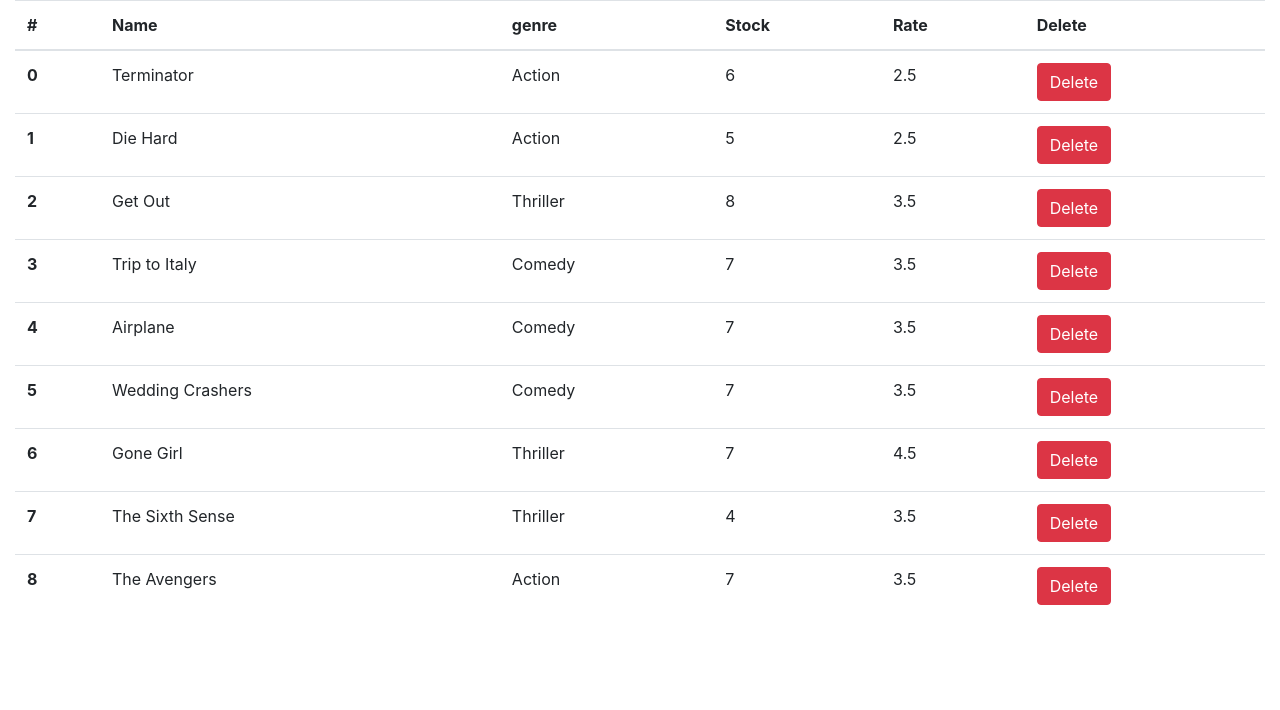
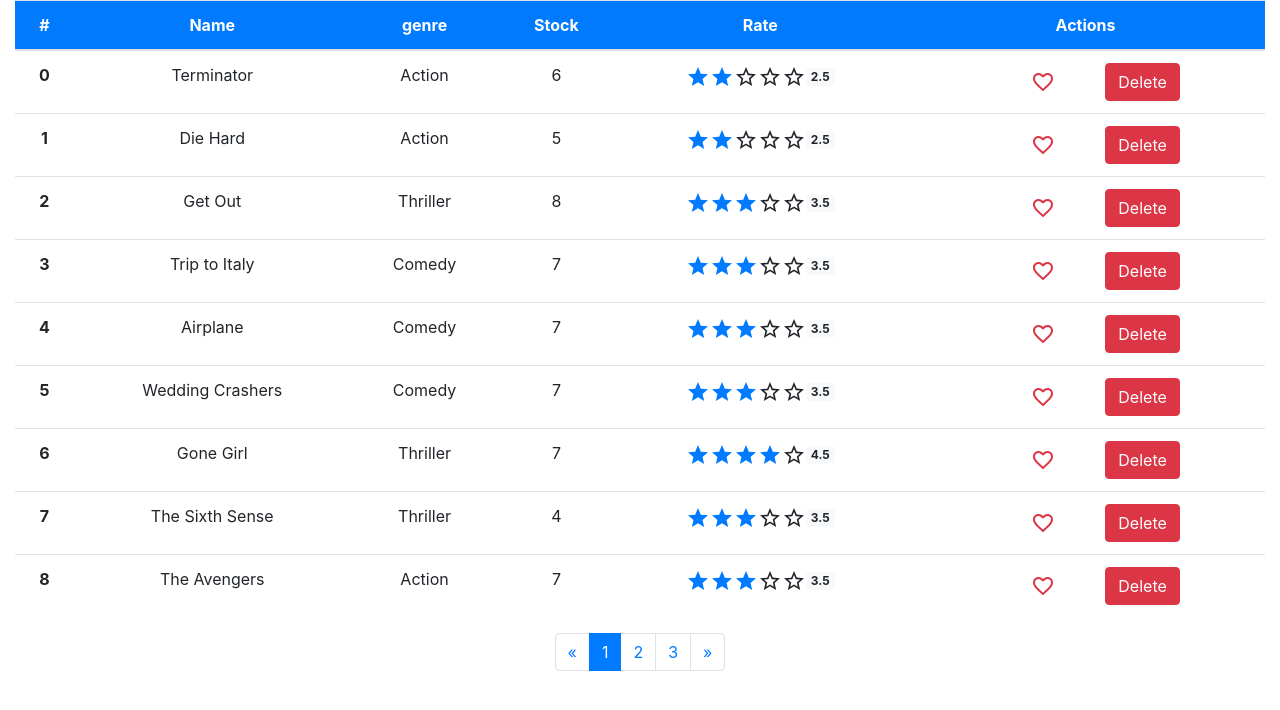
Before and after one commit to anirbansanu/table-list, a React (Create React App) app: page / in a window 1280 px wide. Shown: the top 710 px of the page. Built offline with nearby package versions, Linux system fonts and the light colour scheme.

Commit message:
Like And Rating Stars Compo Added

```diff
--- a/package.json
+++ b/package.json
@@ -3,6 +3,7 @@
   "version": "0.1.0",
   "private": true,
   "dependencies": {
+    "@material-ui/icons": "^4.11.2",
     "@testing-library/jest-dom": "^5.14.1",
     "@testing-library/react": "^11.2.7",
     "@testing-library/user-event": "^12.8.3",
--- a/src/App.css
+++ b/src/App.css
@@ -1,18 +1,9 @@
 .App {
   text-align: center;
 }
-
-.App-logo {
-  height: 40vmin;
-  pointer-events: none;
+.icons{
+  padding: 2rem;
 }
-
-@media (prefers-reduced-motion: no-preference) {
-  .App-logo {
-    animation: App-logo-spin infinite 20s linear;
-  }
-}
-
 .App-header {
   background-color: #282c34;
   min-height: 100vh;
@@ -24,15 +15,6 @@
   color: white;
 }
 
-.App-link {
-  color: #61dafb;
+body{
+  background-color: aliceblue;
 }
-
-@keyframes App-logo-spin {
-  from {
-    transform: rotate(0deg);
-  }
-  to {
-    transform: rotate(360deg);
-  }
-}
--- /dev/null
+++ b/src/components/Like.jsx
@@ -0,0 +1,27 @@
+import React, { Component } from 'react';
+import FavoriteBorderIcon from '@material-ui/icons/FavoriteBorder';
+import FavoriteIcon from '@material-ui/icons/Favorite';
+
+export default class Like extends Component {
+    constructor(props){
+        super(props);
+        this.state={
+            like: false
+        }
+        this.onLiked = this.onLiked.bind(this);
+    }
+    onLiked(){
+        this.setState({like : !this.state.like})
+    }
+    render() {
+        return (
+            !this.state.like?
+            <span className="icons" onClick={this.onLiked}>
+                <FavoriteBorderIcon className="text-danger"/>
+            </span>:
+            <span className="icons" onClick={this.onLiked}>
+                <FavoriteIcon className="text-danger"/>
+            </span>
+        )
+    }
+}
--- a/src/components/Movies.jsx
+++ b/src/components/Movies.jsx
@@ -1,5 +1,7 @@
 import React, { Component } from 'react';
 import {getMovies} from '../services/fakeMovieService';
+import Like from './Like';
+import Star from './Star';
 
 export default class Movies extends Component {
     constructor(props){
@@ -19,15 +21,15 @@
     render() {
         return (
             <>
-                <table class="table">
-                    <thead>
+                <table class="table text-center">
+                    <thead className="bg-primary text-white ">
                         <tr>
                             <th scope="col">#</th>
                             <th scope="col">Name</th>
                             <th scope="col">genre</th>
                             <th scope="col">Stock</th>
                             <th scope="col">Rate</th>
-                            <th scope="col">Delete</th>
+                            <th scope="col">Actions</th>
                         </tr>
                     </thead>
                     <tbody>
@@ -37,8 +39,13 @@
                                 <td>{m.title}</td>
                                 <td>{m.genre.name}</td>
                                 <td>{m.numberInStock}</td>
-                                <td>{m.dailyRentalRate}</td>
-                                <td><button type="button" class="btn btn-danger" onClick=
+                                <td><Star rating={m.dailyRentalRate} /></td>
+                                <td>
+                                    <span style={{paddingLeft:'8px',paddingRight:'18px'}}>
+                                        <Like/>
+
+                                    </span>
+                                    <button type="button" class="btn btn-danger" onClick=
                                     {
                                         ()=>{
                                             this.handleDel(m._id)
@@ -51,6 +58,26 @@
 
                     </tbody>
                 </table>
+                <div className="w-100 d-flex justify-content-center">
+                    <nav aria-label="Page navigation example">
+                        <ul className="pagination">
+                            <li className="page-item">
+                                <a className="page-link" href="#p" aria-label="Previous">
+                                    <span aria-hidden="true">«</span>
+                                </a>
+                            </li>
+                            <li className="page-item active"><a className="page-link" href="#1">1</a></li>
+                            <li className="page-item"><a className="page-link" href="#2">2</a></li>
+                            <li className="page-item"><a className="page-link" href="#3">3</a></li>
+                            <li className="page-item">
+                                <a className="page-link" href="#n" aria-label="Next">
+                                    <span aria-hidden="true">»</span>
+                                </a>
+                            </li>
+                        </ul>
+                    </nav>
+
+                </div>
             </>
         )
     }
--- /dev/null
+++ b/src/components/Star.jsx
@@ -0,0 +1,47 @@
+import React, { Component } from 'react';
+import StarIcon from '@material-ui/icons/Star';
+import StarBorderIcon from '@material-ui/icons/StarBorder';
+
+export default class Star extends Component {
+    constructor(props){
+        super(props);
+        this.state={
+            stars: this.props.rating?this.props.rating:0
+        }
+        this.onIncreRating = this.onIncreRating.bind(this);
+        this.onDecreRating = this.onDecreRating.bind(this);
+    }
+    onIncreRating(incre){
+        if(incre <= 5)
+        {
+            this.setState({
+                stars: incre
+            });
+        }
+
+    }
+    onDecreRating(decre){
+        if(decre >= 0)
+        {
+            this.setState({
+                stars: decre
+            });
+        }
+    }
+
+    render() {
+        return (
+            <span>
+                {[...Array(5)].map((item, index) => {
+                    const givenRating = index + 1;
+                    return (
+                        this.state.stars>=givenRating?
+                        <StarIcon className="text-primary" onClick={()=>this.onDecreRating(givenRating)}/>:
+                        <StarBorderIcon onClick={()=>this.onIncreRating(givenRating)}/>
+                    );
+                })}
+                <span className="badge bg-light">{this.state.stars}</span>
+            </span>
+        )
+    }
+}
```
Also changed, not shown: 1 other file (tests, documents, lock files or other folders). Lines whose indentation alone changed are shown as unchanged.
